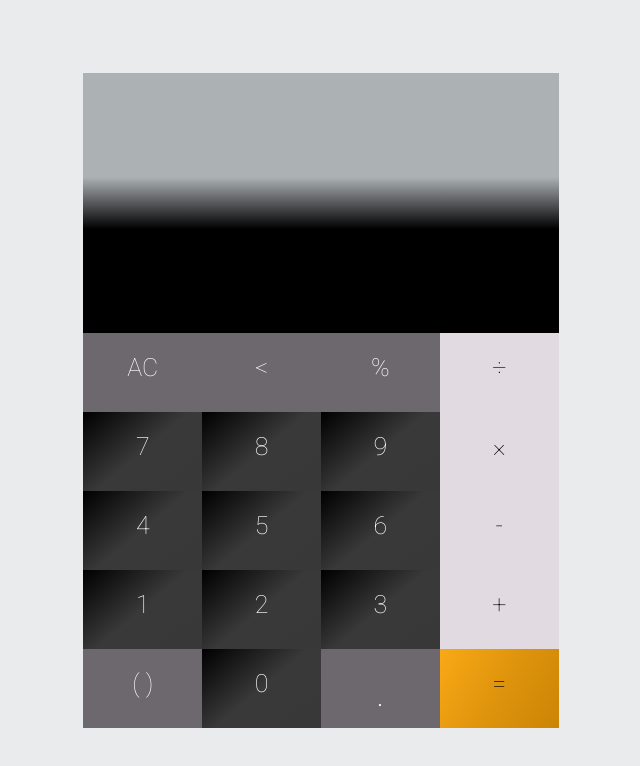
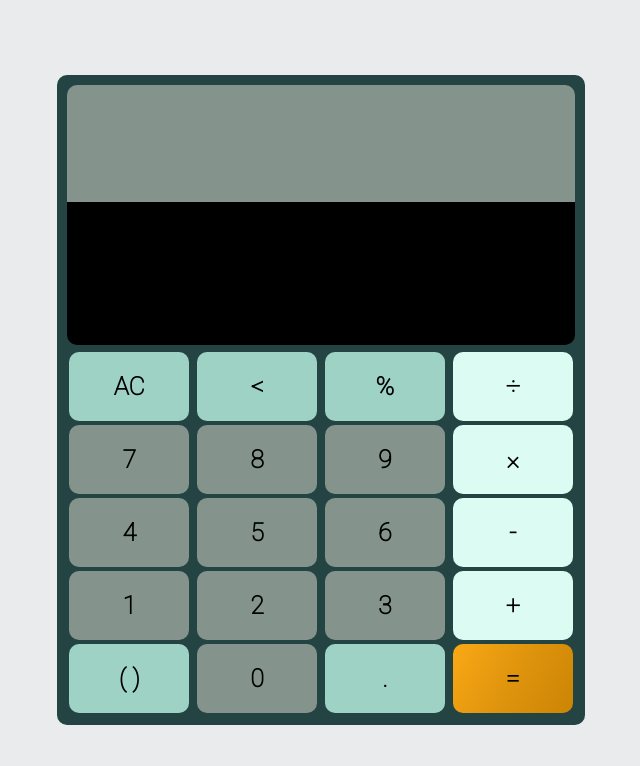
Before and after one commit to Vignett/Calculator, a plain HTML site: page Calculator_Mk2/index.html in a window 1280 px wide. Shown: the whole page, without its empty margins (319-959 px from the left). Drawn offline with nearby package versions, Linux system fonts and the light colour scheme.

Commit message:
ver.04(New CSS style some bug fixes)

```diff
--- a/Calculator_Mk2/index.html
+++ b/Calculator_Mk2/index.html
@@ -14,8 +14,12 @@
 	<div class="container">
 		<div class="calculator">
 			<div class="display">
-				<div class="input"></div>
-				<div class="output"></div>
+				<div class="input">
+					<div class=in></div>
+				</div>
+				<div class="output">
+					<div class=out></div>
+				</div>
 			</div>
 
 			<div class="keyboard">
--- a/Calculator_Mk2/script.js
+++ b/Calculator_Mk2/script.js
@@ -1,8 +1,9 @@
 const keys = document.querySelectorAll('.key');
-const display_input = document.querySelector('.input');
-const display_output = document.querySelector('.output');
+const display_input = document.querySelector('.input .in');
+const display_output = document.querySelector('.output .out');
 
 let input = "";
+
 for (let key of keys) {
     const value = key.dataset.key;
 
@@ -99,14 +100,19 @@ function ValidateInput(value) {
     let last_input = input.slice(-1);
     let operators_validate = ["+", "-", "*", "/"];
 
-    if (value == "." && last_input == ".") {
-        return false;
-    }
+
+/*
+    if (value == "." && input.includes(".")) return
+    if (value == "%" && input.includes("%")) return
+*/
+
 
     if (operators_validate.includes(value)) {
         if (operators_validate.includes(last_input)) {
+
             return false;
         } else {
+
             return true;
         }
     }
--- a/Calculator_Mk2/style.css
+++ b/Calculator_Mk2/style.css
@@ -4,21 +4,24 @@
 :root {
 	--operation: #6D676E;
 	--input: #1B1B1E;
-	--key: linear-gradient(140deg, rgba(0,0,0,1) 0%, rgba(57,57,57,1) 50%, rgba(57,56,56,1) 100%);
-	--key-color: #fff;
+	--input-color: #fff;
+	--output-color: #fff;
+	--key: #84948c;
+	--key-color: #000000;
 	--key-hover: linear-gradient(283deg, rgba(133,133,133,1) 0%, rgba(181,181,181,1) 50%, rgba(200,200,200,1) 100%);
 	--key-hover-color: #000000;
-	--operator: #E1DAE0;
+	--operator: #dbfbf3;
 	--operator-color: #000000;
 	--operator-hover: #525252;
 	--operator-hover-color: #fff;
-	--action: #6D676E;
-	--action-color: #fff;
+	--action: #9ed2c4;
+	--action-color: #000000;
 	--return: linear-gradient(120deg, rgba(250,169,22,1) 0%, rgba(223,148,13,1) 50%, rgba(203,132,4,1) 100%);
 	--return-color: #000000;
 	--return-hover: linear-gradient(315deg, rgba(250,102,22,1) 0%, rgba(223,69,13,1) 50%, rgba(203,34,4,1) 100%);
-	--content-border: linear-gradient(180deg, rgba(172,178,180,1) 40%, rgba(0,0,0,1) 60%);
+	--content-border: linear-gradient(180deg, #84948c 45%, rgba(0,0,0,1) 45%);
 	--key-active: #ccbdbd;
+	--calculator: #244444;
 
 /*Transitions*/
 	--tran-02: all 0.2s ease-out;
@@ -46,7 +49,11 @@ body {
 }
 
 .calculator {
-	width: 475.5px;
+	user-select: none;
+	display: block;
+	padding: 10px;
+	border-radius: 10px;
+	background: var(--calculator);
 }
 
 .content-border {
@@ -56,27 +63,39 @@ body {
 }
 
 .display {
-	position: relative;
-	display: block;
 	background: var(--content-border);
+	border-radius: 10px;
+	margin-bottom: 5px;
 }
 
 .input {
 	user-select: none;
 	height: 110px;
-	color: #000000;
+	display: flex;
+	justify-content: flex-end;
+	align-items: flex-end;
+}
+
+.input .in {
+	font-weight: 600;
 	font-size: 50px;
-	text-align: right;
-	bottom: 0;
-    right: 0;
+	color: var(--input-color);
+	margin-right: 10px;
 }
 
 .output {
+	user-select: none;
 	height: 150px;
-	user-select: none;
-	color: #fff;
-	font-size: 50px;
-	text-align: right;
+	display: flex;
+	justify-content: flex-end;
+	align-items: flex-end;
+}
+
+.output .out {
+	font-weight: 600;
+	font-size: 60px;
+	color: var(--output-color);
+	margin-right: 10px;
 }
 
 .keyboard {
@@ -85,22 +104,20 @@ body {
 	justify-content: center;
 }
 
-.row {
-	width: 100%;
-}
-
 .key {
+	font-weight: 600;
+	border-radius: 10px;
 	user-select: none;
 	cursor: pointer;
-	width: 79px;
-	height: 39px;
+	width: 80px;
+	height: 100%;
 	color: var(--key-color);
 	padding: 20px;
 	display: inline-block;
 	font-size: 25px;
 	text-align: center;
 	vertical-align: middle;
-	margin-right: -4px;
+	margin: 2px;
 	background: var(--key);
 }
 
@@ -114,11 +131,6 @@ body {
 	box-shadow: 0 0 15px grey inset;
 }
 
-.dot {
-	font-size: 40px;
-}
-
-
 .action,
 .clear {
 	background: var(--action);
@@ -128,11 +140,6 @@ body {
 .operator {
 	background: var(--operator);
 	color: var(--operator-color);
-}
-
-.operator:hover {
-	background: var(--operator-hover);
-	color: var(--operator-hover-color);
 }
 
 .operator:active {
```
